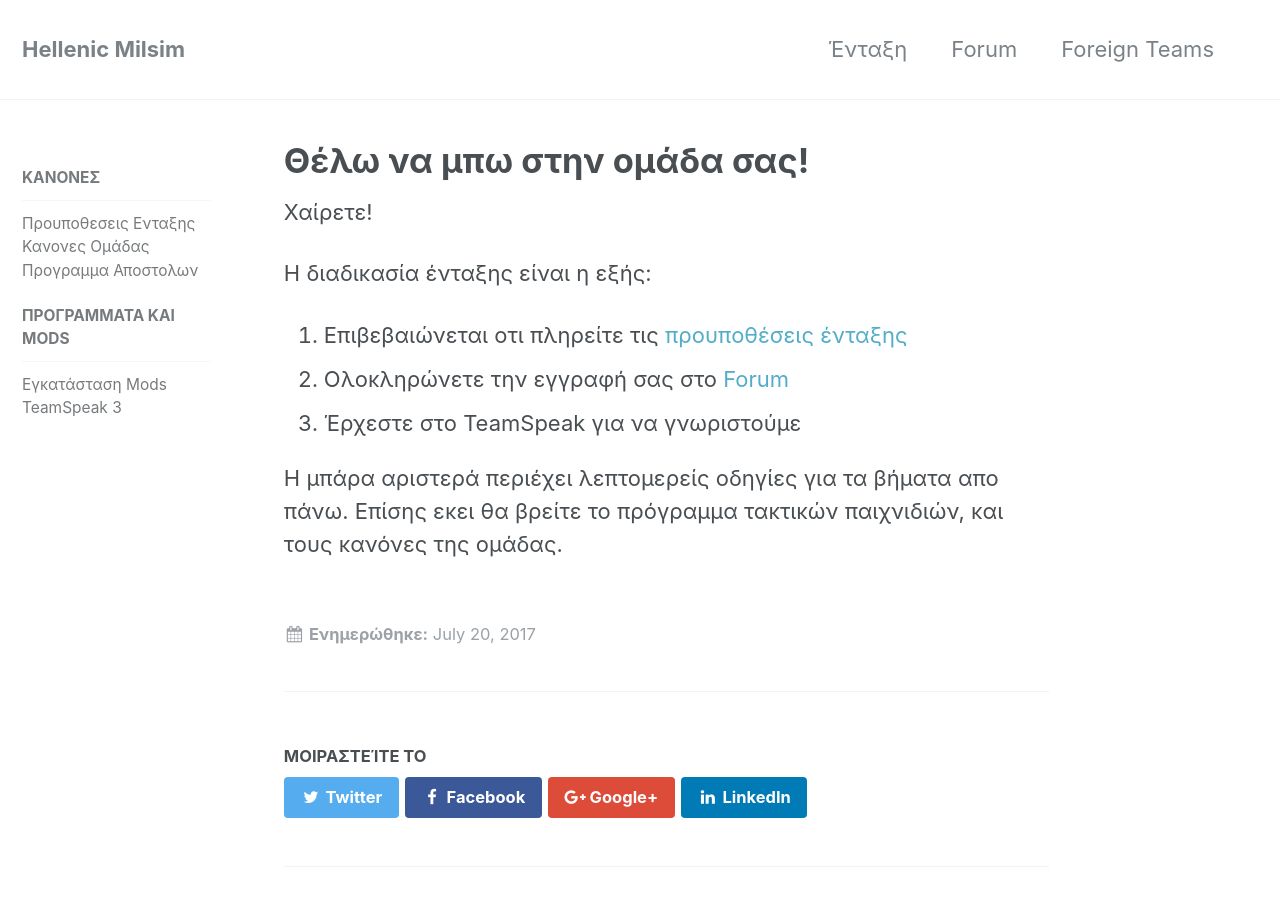
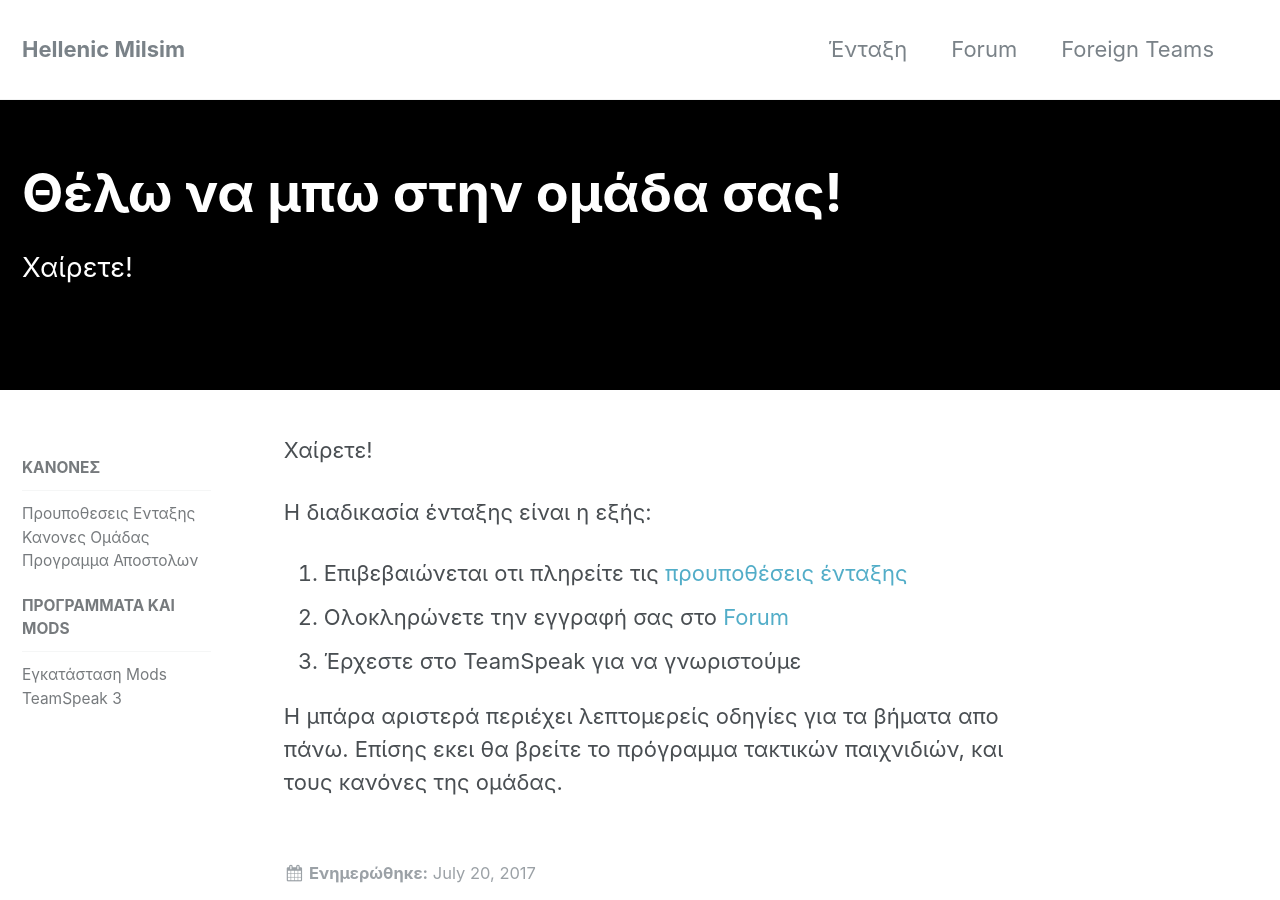
Before and after one commit to SharkGR/Pages, a Jekyll site: the page built from _join/index.md, in a window 1280 px wide and 900 px high. Built offline with Jekyll 4.4.1, drawn with Linux system fonts in a browser that asks for light colours; part of the change alters nothing that is shown.

Commit message:
Add join page header

```diff
--- a/_join/index.md
+++ b/_join/index.md
@@ -1,5 +1,9 @@
 ---
 title: "Θέλω να μπω στην ομάδα σας!"
+header:
+    overlay_color: "#000"
+    overlay_filter: "0.5"
+    overlay_image: /assets/headers/join-header.jpeg
 ---
 
 Χαίρετε!
```
Also changed, not shown: assets/img/headers/join-header.jpeg (added).
